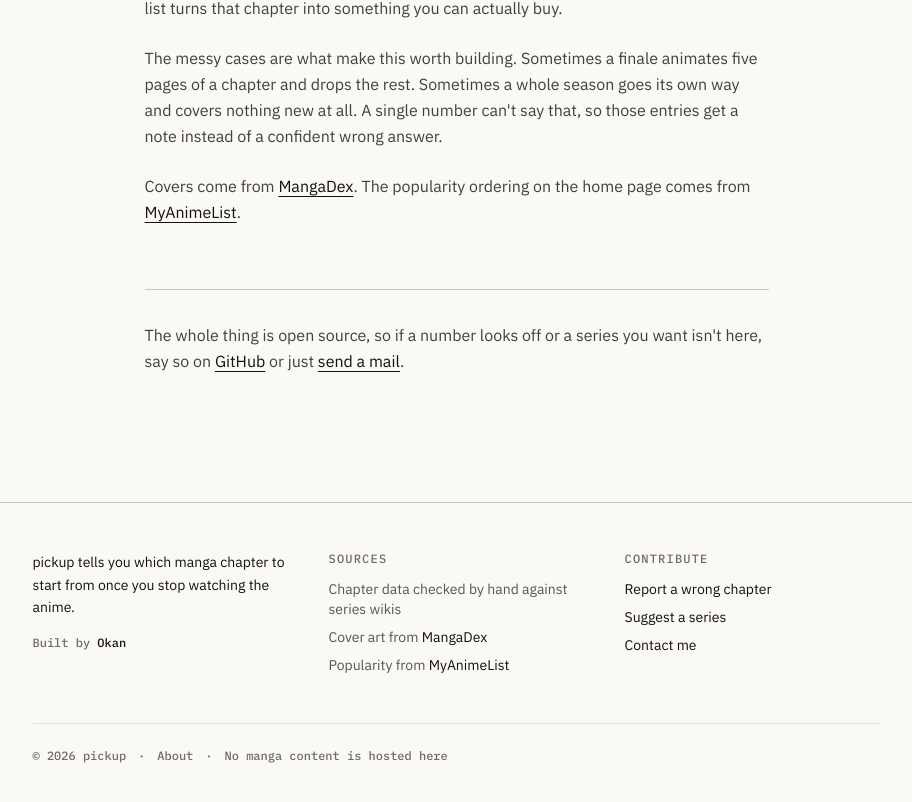
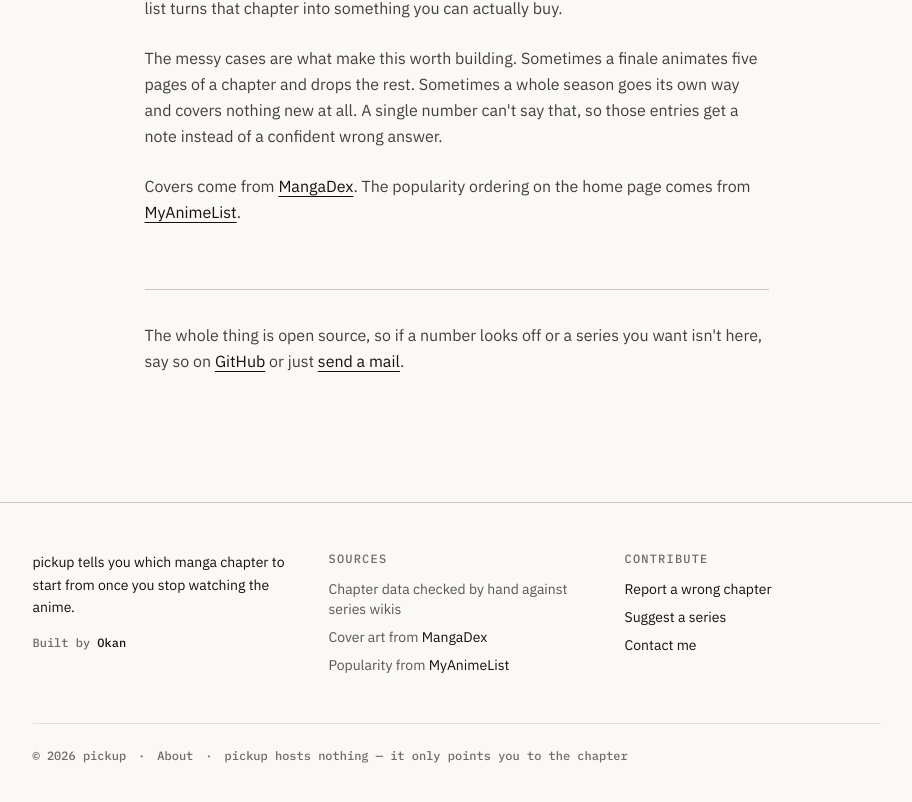
Before and after one commit to Oqaan/pickup, a React (Vite) app in the folder frontend/: page /about in a window 1280 px wide. Shown: the part 571-1373 px from the top of the page, without its empty margins (176-1088 px from the left). Built offline with nearby package versions, Linux system fonts and the light colour scheme; no server answers.

Commit message:
fix: default og:image + hosting disclaimer wording (#105)
* fix: point the default og:image at the file that exists

* fix: word the hosting disclaimer so a search snippet can't invert it

```diff
--- a/frontend/index.html
+++ b/frontend/index.html
@@ -25,7 +25,7 @@
       content="Finished the anime? pickup tells you which manga chapter to start from, checked by hand for each series."
     />
     <meta property="og:url" content="https://pickup.moe/" />
-    <meta property="og:image" content="https://pickup.moe/og-default.png" />
+    <meta property="og:image" content="https://pickup.moe/og-default.jpg" />
     <meta property="og:image:width" content="1200" />
     <meta property="og:image:height" content="630" />
     <meta name="twitter:card" content="summary_large_image" />
--- a/frontend/src/components/Layout.tsx
+++ b/frontend/src/components/Layout.tsx
@@ -133,7 +133,7 @@ export default function Layout({ children }: Props) {
               About
             </Link>
             <span>·</span>
-            <span>No manga content is hosted here</span>
+            <span>pickup hosts nothing — it only points you to the chapter</span>
           </div>
         </div>
       </footer>
--- a/frontend/src/useSeo.ts
+++ b/frontend/src/useSeo.ts
@@ -7,7 +7,7 @@ import { useEffect } from "react";
 const ORIGIN = "https://pickup.moe";
 const DEFAULT_DESCRIPTION =
   "Finished the anime? pickup tells you which manga chapter to start from, checked by hand for each series.";
-const DEFAULT_IMAGE = `${ORIGIN}/og-default.png`;
+const DEFAULT_IMAGE = `${ORIGIN}/og-default.jpg`;
 
 export type Seo = {
   title: string;
```
